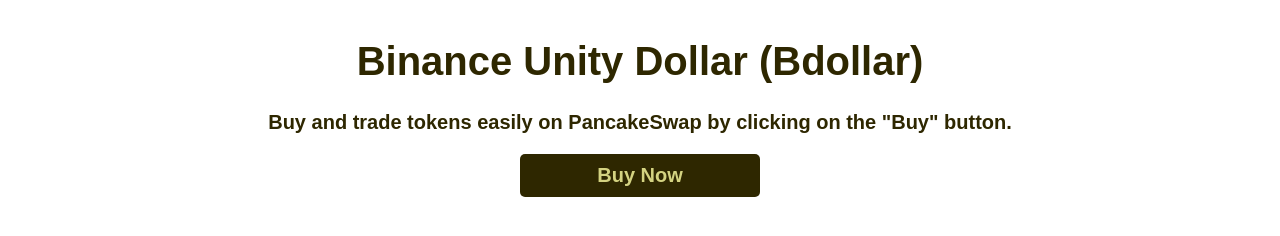
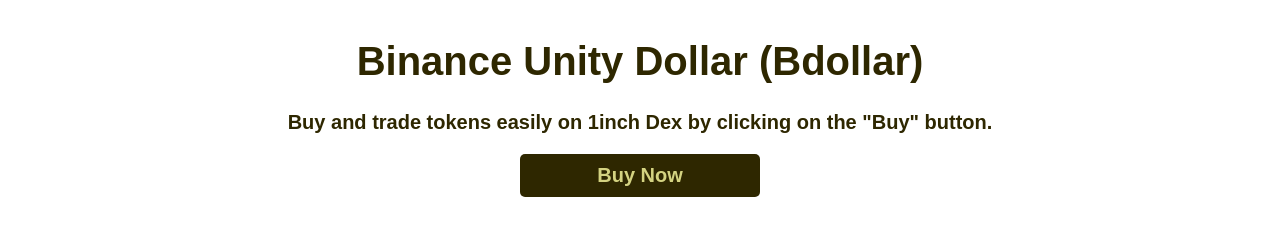
Before and after one commit to binanceunitydollar/new, a plain HTML site: page index.html in a window 1280 px wide. Shown: the part 340-576 px from the top of the page. Drawn offline with Linux system fonts and the light colour scheme.

Commit message:
Update index.html

```diff
--- a/index.html
+++ b/index.html
@@ -81,7 +81,7 @@
 		<img class="logo" src="Bdollar.jpg" alt="Logo">
 		<div class="text-container">
 			<h1>Binance Unity Dollar (Bdollar)</h1>
-			<p>Buy and trade tokens easily on PancakeSwap by clicking on the "Buy" button.</p>
+			<p>Buy and trade tokens easily on 1inch Dex by clicking on the "Buy" button.</p>
 			<a href="https://app.1inch.io/#/56/classic/swap/WBNB/Bdollar" class="buy-button">Buy Now</a>
 		</div>
 	</div>
```
